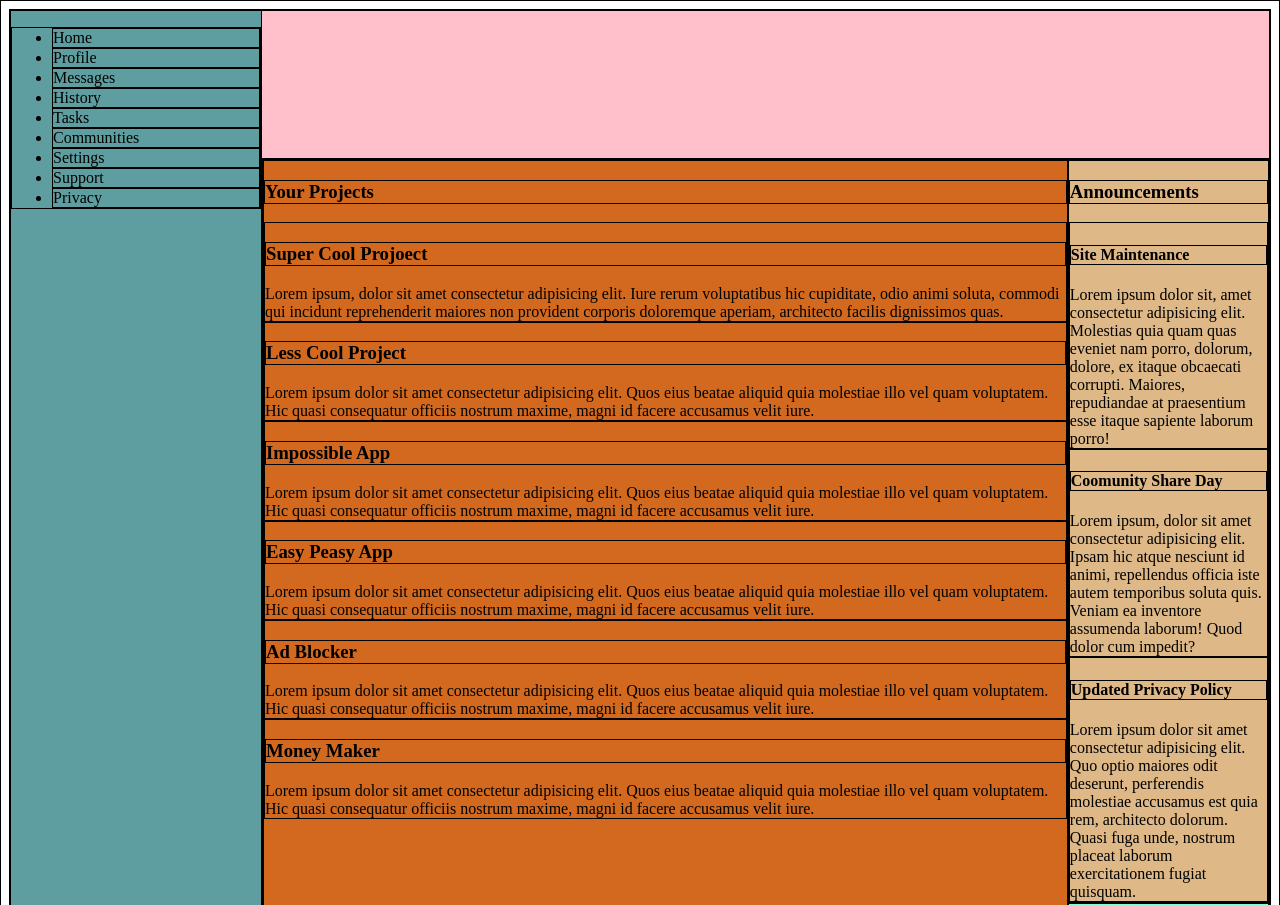
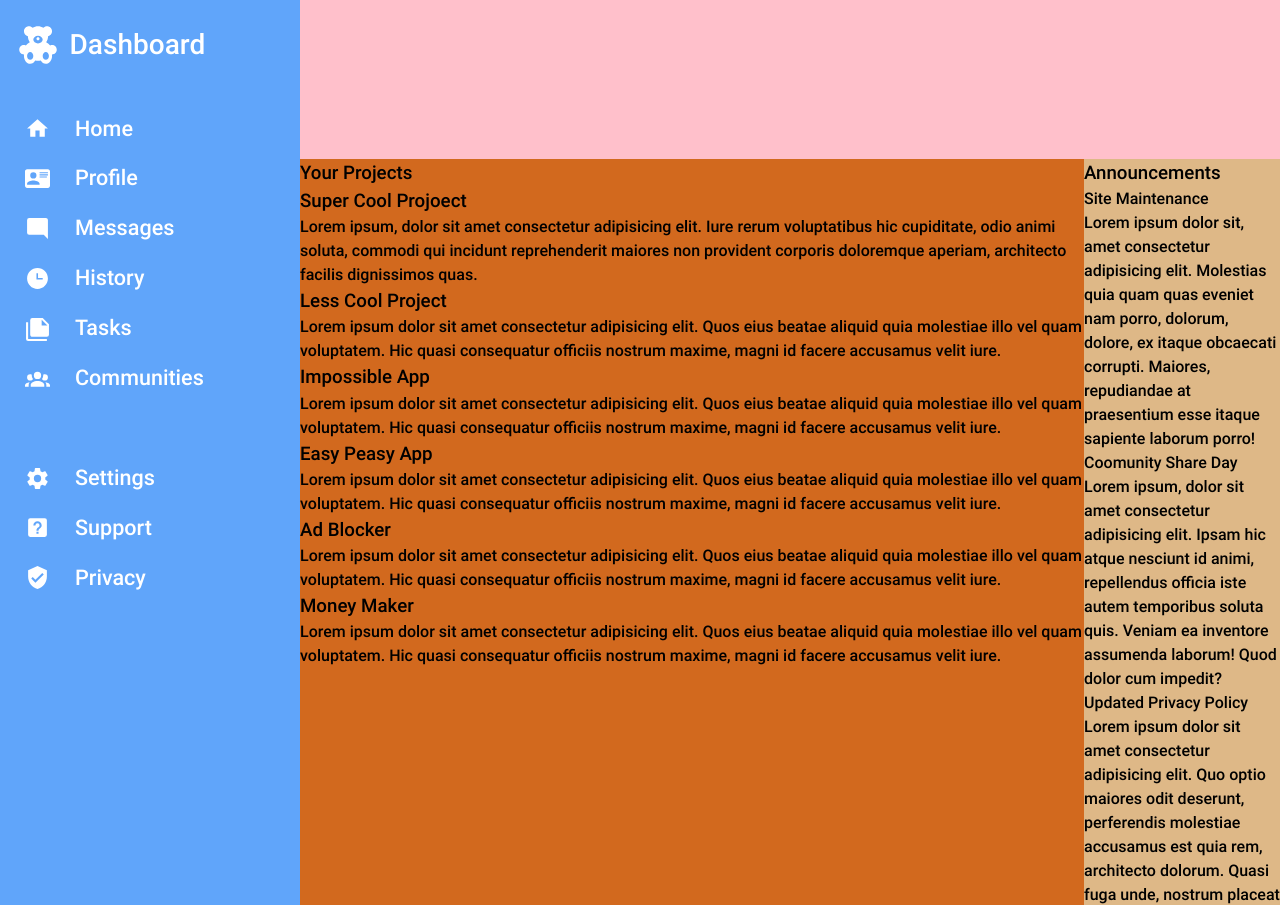
Before and after one commit to bananapretzel/admin-dashboard-project, a plain HTML site: page index.html in a window 1280 px wide. Shown: the top 905 px of the page. Drawn offline with Linux system fonts and the light colour scheme.

Commit message:
Added self-hosting roboto font and designed the navbar to look identical to the reference image.

```diff
--- a/index.html
+++ b/index.html
@@ -11,16 +11,19 @@
 
     </header>
     <nav class="sidebar">
-        <ul>
-            <li>Home</li>
-            <li>Profile</li>
-            <li>Messages</li>
-            <li>History</li>
-            <li>Tasks</li>
-            <li>Communities</li>
-            <li>Settings</li>
-            <li>Support</li>
-            <li>Privacy</li>
+
+        <ul class="navigation">
+
+            <li><img src="/icons/teddy-bear.svg" alt=""><h1>Dashboard</h1></li>
+            <li><img src="/icons/home.svg" alt=""><h2>Home</h2></li>
+            <li><img src="/icons/card-account-details.svg" alt=""><h2>Profile</h2></li>
+            <li><img src="/icons/message-reply.svg" alt=""><h2>Messages</h2></li>
+            <li><img src="/icons/clock-time-three.svg" alt=""><h2>History</h2></li>
+            <li><img src="/icons/note-multiple.svg" alt=""><h2>Tasks</h2></li>
+            <li><img src="/icons/account-group.svg" alt=""><h2>Communities</h2></li>
+            <li><img src="/icons/cog.svg" alt=""><h2>Settings</h2></li>
+            <li><img src="/icons/help-box.svg" alt=""><h2>Support</h2></li>
+            <li><img src="icons/shield-check.svg" alt=""><h2>Privacy</h2></li>
         </ul>
     </nav>
     <main>
--- a/style.css
+++ b/style.css
@@ -1,10 +1,23 @@
+
+
 * {
-    border: 1px solid black;
+    /* border: 1px solid black;  */
+    list-style-type: none;
+    margin: 0;
+    padding: 0;
+    font-family: robot, Roboto, system-ui, -apple-system, BlinkMacSystemFont, 'Segoe UI', Oxygen, Ubuntu, Cantarell, 'Open Sans', 'Helvetica Neue', sans-serif;
+    font-weight: 300;
+
 }
+
+@font-face {
+    font-family: roboto;
+    src: url(/fonts/Roboto-Medium.ttf);
+  }
 
 .container {
     display: grid;
-    grid-template-columns: 1fr 4fr;
+    grid-template-columns: 300px 4fr;
     grid-template-rows: 1fr 10fr;
 }
 
@@ -15,9 +28,59 @@ header {
 }
 
 .sidebar {
-    background-color: cadetblue;
+    background-color: #60a5fa;
     grid-column: 1 / 2;
     grid-row: 1 / -1;
+    color: white;
+}
+
+.navigation {
+    display: grid;
+    grid-template-columns: 1fr ;
+    font-size: 0.9rem;
+    gap: 17.5px;
+    padding-left: 25px;
+
+}
+
+
+
+.navigation > li:first-child {
+    margin-bottom: 25px;
+    margin-top: 20px;
+}
+
+.navigation > li:first-child > img {
+    height: 50px;
+    width: 50px;
+    margin-left: -12.5px;
+}
+
+.navigation > li:first-child > h1 {
+    margin-left: 7px;
+    font-size: 1.75rem;
+}
+
+.navigation > li:nth-last-child(3) {
+    margin-top: 50px;
+}
+
+.navigation > li {
+    display: flex;
+    align-items: center;
+}
+
+.navigation > li > img {
+
+    height: 25px;
+    width: 25px;
+    filter: invert(100%);
+
+}
+.navigation > li > h1, h2 {
+    display:inline-block;
+
+    margin-left: 25px;
 }
 
 main {
@@ -50,3 +113,57 @@ main {
     grid-column: 2 / -1;
     grid-row: 2 / -1;
 }
+
+
+
+
+
+
+
+
+/*
+  1. Use a more-intuitive box-sizing model.
+*/
+*, *::before, *::after {
+    box-sizing: border-box;
+  }
+  /*
+    2. Remove default margin
+  */
+  * {
+    margin: 0;
+  }
+  /*
+    Typographic tweaks!
+    3. Add accessible line-height
+    4. Improve text rendering
+  */
+  body {
+    line-height: 1.5;
+    -webkit-font-smoothing: antialiased;
+  }
+  /*
+    5. Improve media defaults
+  */
+  img, picture, video, canvas, svg {
+    display: block;
+    max-width: 100%;
+  }
+  /*
+    6. Remove built-in form typography styles
+  */
+  input, button, textarea, select {
+    font: inherit;
+  }
+  /*
+    7. Avoid text overflows
+  */
+  p, h1, h2, h3, h4, h5, h6 {
+    overflow-wrap: break-word;
+  }
+  /*
+    8. Create a root stacking context
+  */
+  #root, #__next {
+    isolation: isolate;
+  }
```
Also changed, not shown: fonts/Roboto-Medium.ttf (added), icons/account-group.svg (added), icons/card-account-details.svg (added), icons/clock-time-three.svg (added), icons/cog.svg (added), icons/help-box.svg (added), icons/home.svg (added), icons/message-reply.svg (added), icons/note-multiple.svg (added), icons/shield-check.svg (added), icons/teddy-bear.svg (added).
